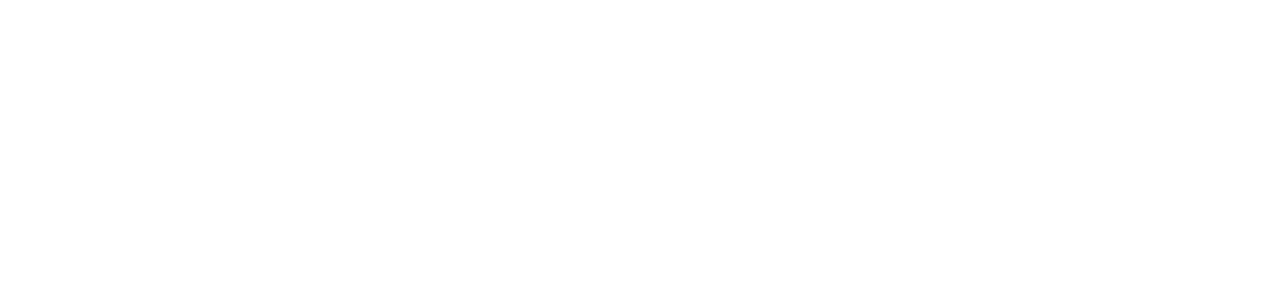
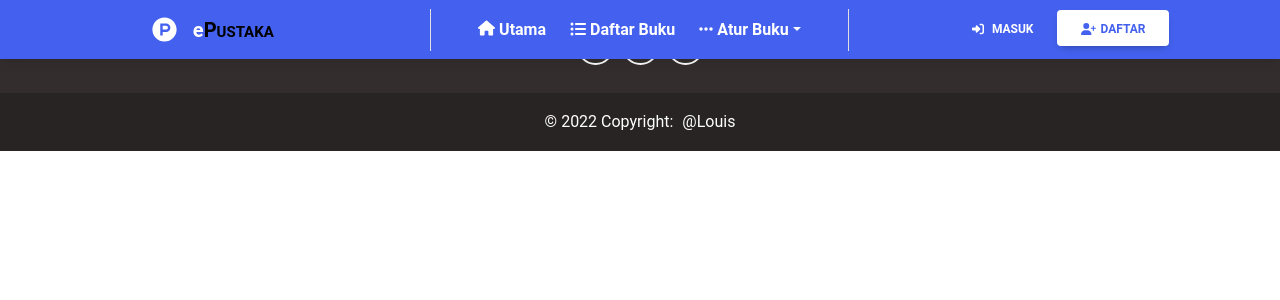
Before and after one commit to louisapstg/e-Pustaka, a React (Create React App) app in the folder client/: page /login in a window 1280 px wide. Before the commit this address had no page. Shown: the top 300 px of the page. Built offline with nearby package versions, Linux system fonts and the light colour scheme.

Commit message:
Add Login Pages

```diff
--- a/client/src/App.js
+++ b/client/src/App.js
@@ -17,7 +17,8 @@
   Home,
   List,
   AddBook,
-  EditBook
+  EditBook,
+  Login
 } from './pages'
 
 function App() {
@@ -29,6 +30,7 @@
           <Route path='/book-list' element={<List />} />
           <Route path='/add-book' element={<AddBook />} />
           <Route path='/edit-book' element={<EditBook />} />
+          <Route path='/login' element={<Login />} />
         </Routes>
       </BrowserRouter>
     </>
--- a/client/src/components/navbar/index.js
+++ b/client/src/components/navbar/index.js
@@ -69,10 +69,12 @@
             </div>
             <div className="col-4">
               <div className="text-center">
-                <button className="btn btn-login fw-bold shadow-none">
-                  <FontAwesomeIcon icon={faRightToBracket} className='me-2' />
-                  Masuk
-                </button>
+                <Link to='/login'>
+                  <button className="btn btn-login fw-bold shadow-none">
+                    <FontAwesomeIcon icon={faRightToBracket} className='me-2' />
+                    Masuk
+                  </button>
+                </Link>
                 <button className="btn btn-sign fw-bold">
                   <FontAwesomeIcon icon={faUserPlus} className='me-1' />
                   Daftar
--- a/client/src/pages/index.js
+++ b/client/src/pages/index.js
@@ -1,11 +1,13 @@
 import Home from './Home/index'
 import List from './List/index'
 import AddBook from './addBook/index'
-import EditBook from './editBook/index';
+import EditBook from './editBook/index'
+import Login from './login/index'
 
 export {
   Home,
   List,
   AddBook,
-  EditBook
+  EditBook,
+  Login
 }
--- /dev/null
+++ b/client/src/pages/login/index.js
@@ -0,0 +1,16 @@
+import React from 'react'
+import {
+  Navbar,
+  Footer
+} from '../../components'
+
+const Login = () => {
+  return (
+    <div>
+      <Navbar />
+      <Footer />
+    </div>
+  )
+}
+
+export default Login
```
